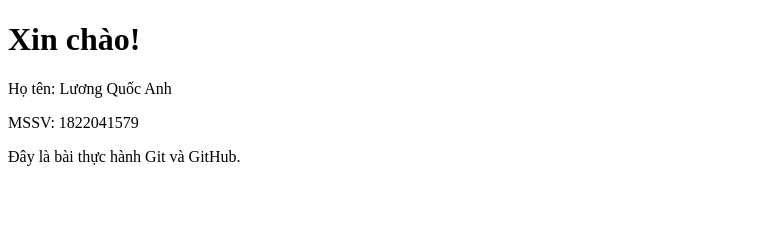
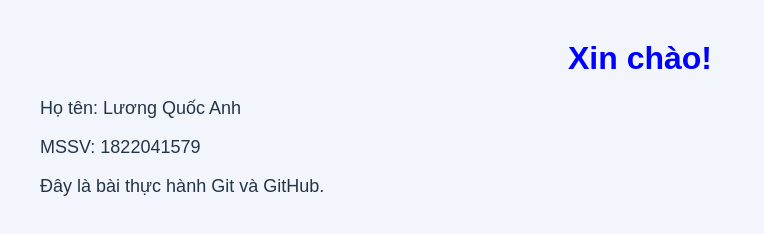
Before and after one commit to QuocAnh0405/ThucHanhGit_1822041579, a plain HTML site: page index.html in a window 1280 px wide. Shown: the whole page, without its empty margins (0-764 px from the left). Drawn offline with Linux system fonts and the light colour scheme.

Commit message:
Add basic page styling

```diff
--- a/index.html
+++ b/index.html
@@ -3,6 +3,7 @@
 <head>
     <meta charset="UTF-8">
     <title>Thực hành Git</title>
+<link rel="stylesheet" href="style.css">
 </head>
 <body>
     <h1>Xin chào!</h1>
--- /dev/null
+++ b/style.css
@@ -0,0 +1,15 @@
+body {
+    font-family: Arial, sans-serif;
+    background-color: #f2f6fc;
+    color: #243447;
+    margin: 40px;
+}
+
+h1 {
+    color: blue;
+    text-align: center;
+}
+
+p {
+    font-size: 18px;
+}
```
